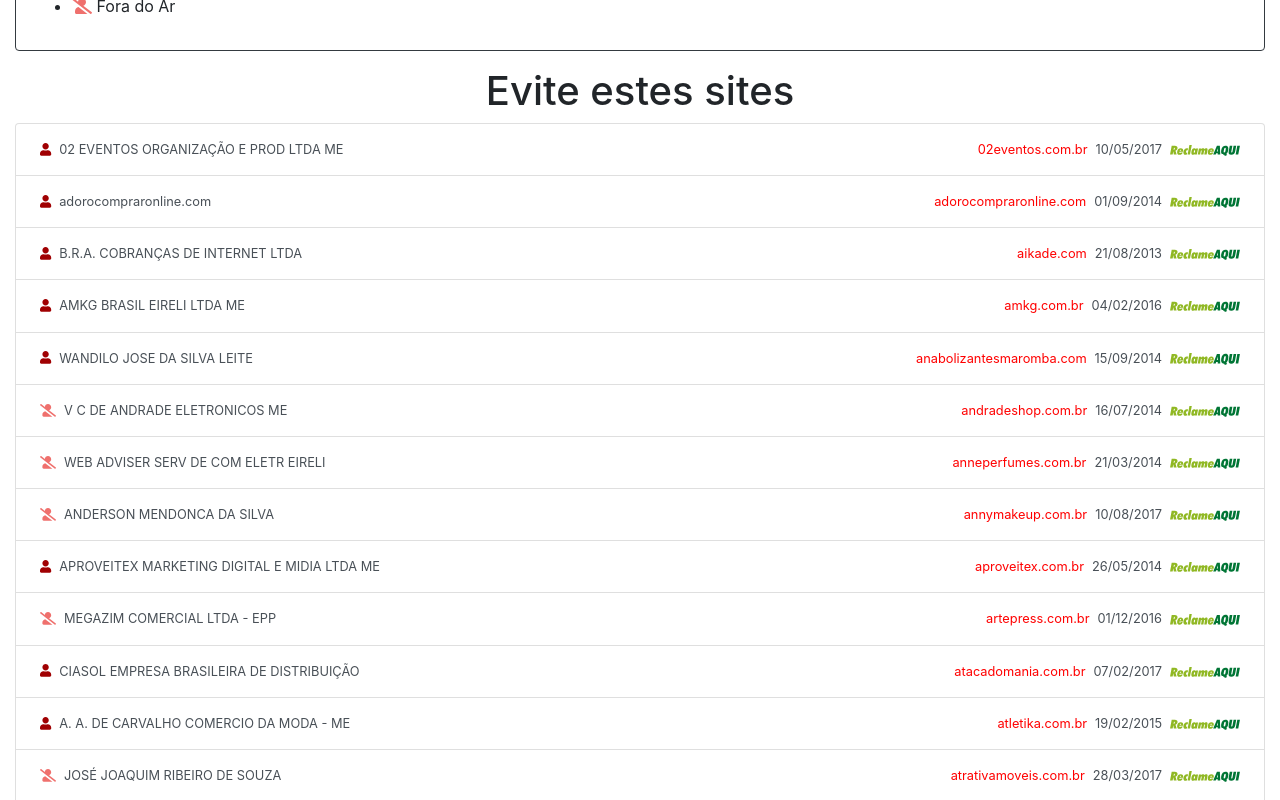
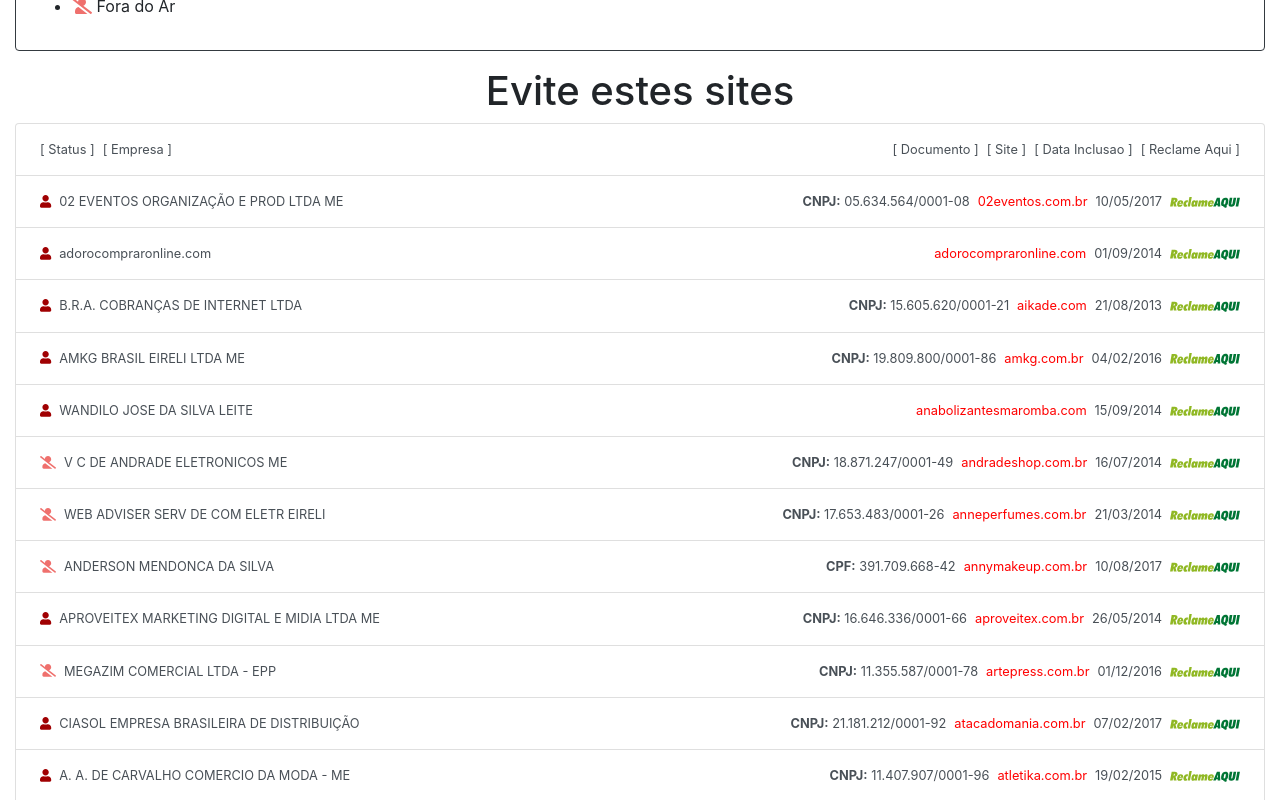
Before and after one commit to tiagojesus/procomsp_evitesites, a React (Create React App) app: page / in a window 1280 px wide. Shown: the part 860-1660 px from the top of the page. Built offline with nearby package versions, Linux system fonts and the light colour scheme.

Commit message:
Melhoria no layout

```diff
--- a/src/components/sites-list-panel.js
+++ b/src/components/sites-list-panel.js
@@ -3,15 +3,55 @@
 import SiteStatus from "./site-status";
 
 
-class SitePanel extends  Component{
-    render(){
-        if(!this.props.site) return null;
+class CpfCnpj extends Component {
+    formatar(numeroDocumento) {
+        let tipo = null;
+        //Remove tudo o que não é dígito
+        numeroDocumento = numeroDocumento.replace(/\D/g, "");
 
-        console.log('SitePanel', this.props.site);
+        if (numeroDocumento.length <= 11) { //CPF
+            tipo = "CPF";
+            //Coloca um ponto entre o terceiro e o quarto dígitos
+            numeroDocumento = numeroDocumento.replace(/(\d{3})(\d)/, "$1.$2");
+            //Coloca um ponto entre o terceiro e o quarto dígitos
+            //de novo (para o segundo bloco de números)
+            numeroDocumento = numeroDocumento.replace(/(\d{3})(\d)/, "$1.$2");
+            //Coloca um hífen entre o terceiro e o quarto dígitos
+            numeroDocumento = numeroDocumento.replace(/(\d{3})(\d{1,2})$/, "$1-$2");
+        } else { //CNPJ
+            tipo = "CNPJ";
+            //Coloca ponto entre o segundo e o terceiro dígitos
+            numeroDocumento = numeroDocumento.replace(/^(\d{2})(\d)/, "$1.$2");
+            //Coloca ponto entre o quinto e o sexto dígitos
+            numeroDocumento = numeroDocumento.replace(/^(\d{2})\.(\d{3})(\d)/, "$1.$2.$3");
+            //Coloca uma barra entre o oitavo e o nono dígitos
+            numeroDocumento = numeroDocumento.replace(/\.(\d{3})(\d)/, ".$1/$2");
+            //Coloca um hífen depois do bloco de quatro dígitos
+            numeroDocumento = numeroDocumento.replace(/(\d{4})(\d)/, "$1-$2");
+        }
+
+        return  (<span><b>{tipo}:</b> {numeroDocumento}</span>);
+    }
 
 
+    render() {
+        var numero = this.props.numero;
+
+        if (numero) {
+            numero = numero.toString().trim();
+            return this.formatar(numero);
+        }
+        return null;
+    }
+}
+
+
+class SitePanel extends Component {
+    render() {
+        if (!this.props.site) return null;
+
         return (
-            <li  class="list-group-item list-group-item-action flex-column align-items-start site">
+            <li class="list-group-item list-group-item-action flex-column align-items-start site">
                 <div className="d-flex flex-nowrap  align-items-stretch w-100 justify-content-start align-items-center">
                     <div className="p-1">
                         <SiteStatus status={this.props.site.situacao}/>
@@ -19,15 +59,17 @@
                     <div className="p-1 flex-fill">
                         {this.props.site.empresa}
                     </div>
-                    <span className="p-1 d-none d-lg-block d-xl-none">{this.props.site.cnpj_cpf}</span>
-                    <div className="p-1 w-30" style={{'color':"#f00"}}>{this.props.site.url}</div>
+                    <span className="p-1 d-none d-sm-none d-md-block">
+                        <CpfCnpj numero={this.props.site.cnpj_cpf}/>
+                    </span>
+                    <div className="p-1 w-30" style={{'color': "#f00"}}>{this.props.site.url}</div>
 
-                    <div className="p-1 d-none d-sm-block">{this.props.site.data_inclusao}</div>
+                    <div className="p-1 d-none d-sm-none d-md-block">{this.props.site.data_inclusao}</div>
 
                     <div className="p-1 d-none d-sm-block">
-                        <a href={"https://www.reclameaqui.com.br/busca/?q="+this.props.site.url}
-                           target="_blank" rel="noopener noreferrer" >
-                            <img src={logoReclameAqui} width="70" alt="logo Reclame Aqui" />
+                        <a href={"https://www.reclameaqui.com.br/busca/?q=" + this.props.site.url}
+                           target="_blank" rel="noopener noreferrer">
+                            <img src={logoReclameAqui} width="70" alt="logo Reclame Aqui"/>
                         </a>
                     </div>
                 </div>
@@ -36,18 +78,37 @@
     }
 }
 
-class SiteListPanel extends Component{
-    render(){
+class SiteListPanel extends Component {
+    render() {
 
         var itens = [];
 
-        if(Array.isArray(this.props.sites)){
-            itens = this.props.sites.map((item) =><SitePanel key={item.id} site={item}/> );
+        if (Array.isArray(this.props.sites)) {
+            itens = this.props.sites.map((item) => <SitePanel key={item.id} site={item}/>);
         }
 
 
         return (
             <ul className="list-group">
+                <li className="list-group-item list-group-item-action flex-column align-items-start site">
+                    <div
+                        className="d-flex flex-nowrap  align-items-stretch w-100 justify-content-start align-items-center">
+                        <div className="p-1">
+                            [ Status ]
+                        </div>
+                        <div className="p-1 flex-fill">
+                            [ Empresa ]
+                        </div>
+                        <span className="p-1 d-none d-sm-none d-md-block">
+                            [ Documento ]
+                        </span>
+                        <div className="p-1 w-30">[ Site ]</div>
+
+                        <div className="p-1 d-none d-sm-none d-md-block">[ Data Inclusao ]</div>
+                        <div className="p-1 d-none d-sm-block">[ Reclame Aqui ]</div>
+                    </div>
+                </li>
+
                 {itens}
             </ul>
 
@@ -56,7 +117,4 @@
 }
 
 
-
-
-
 export default SiteListPanel;
```
